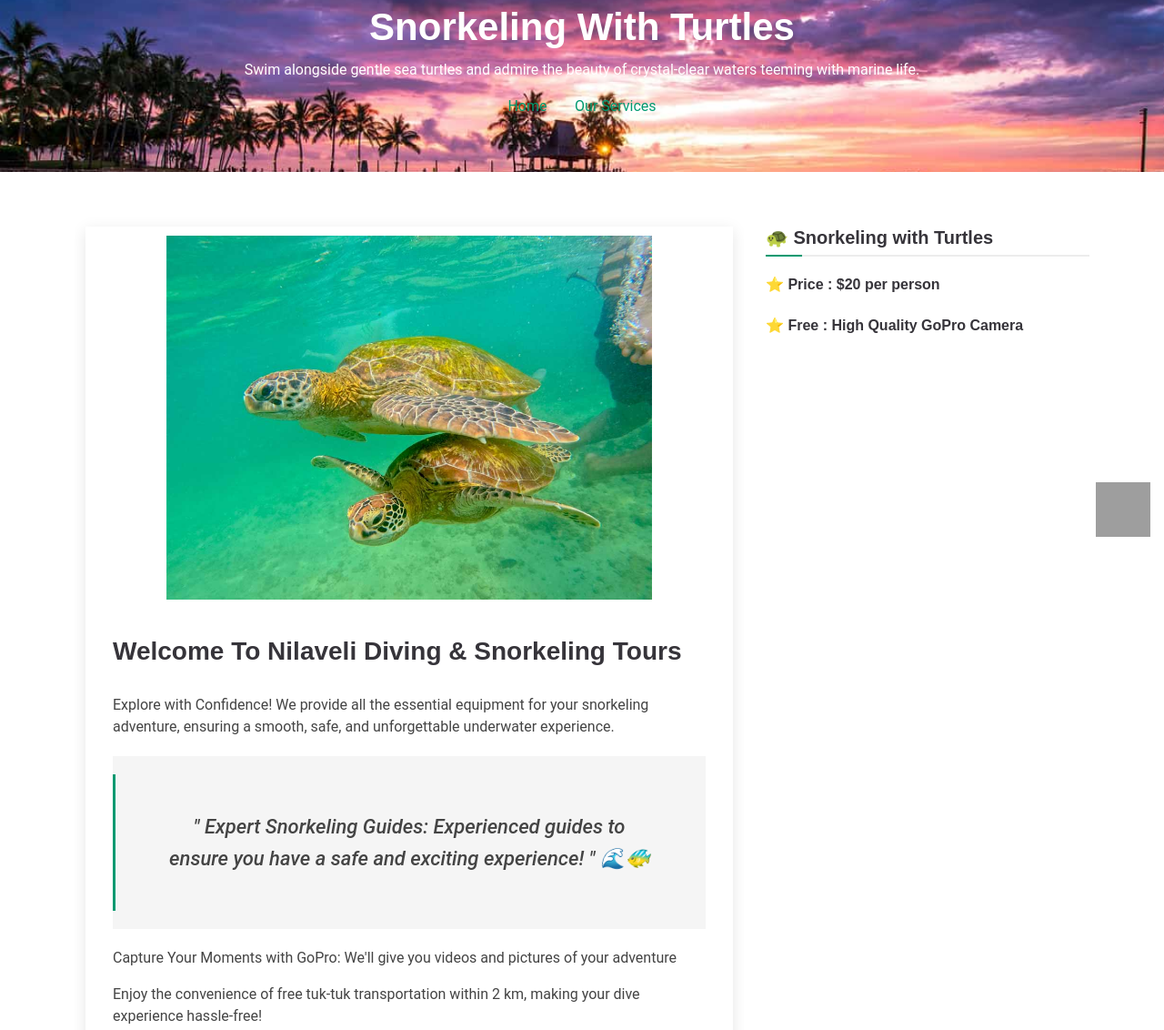
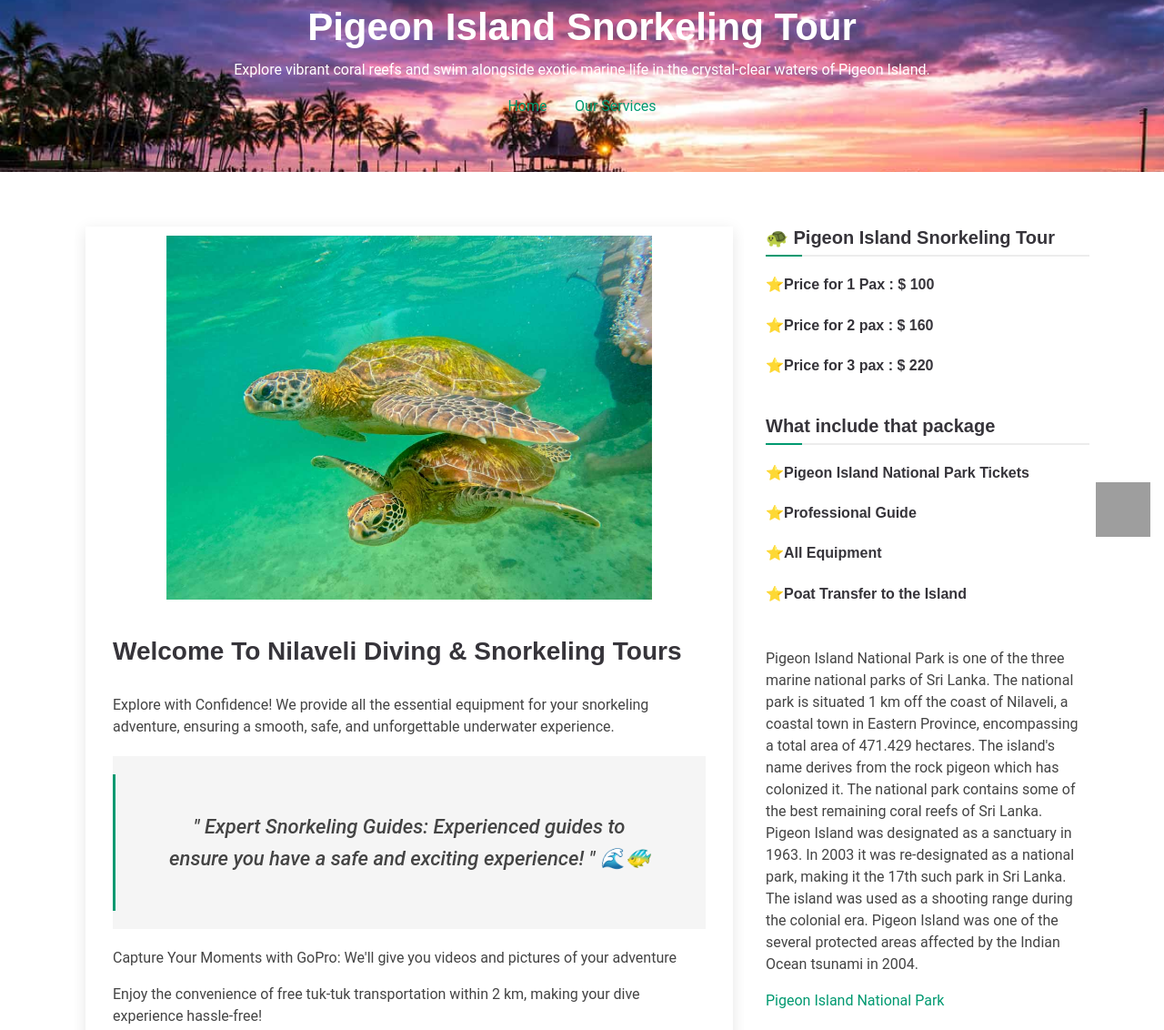
Before and after one commit to KAMADUSHKA/Nilaveli-Diving-and-Snorkeling-Tours, a plain HTML site: page info-turtleSnorkeling.html in a window 1280 px wide. Shown: the part 195-1327 px from the top of the page at 91% size. Drawn offline with nearby package versions, Linux system fonts and the light colour scheme; grey boxes are pictures that could not be loaded.

Commit message:
update pakege

```diff
--- a/info-turtleSnorkeling.html
+++ b/info-turtleSnorkeling.html
@@ -86,7 +86,8 @@
   <link rel="canonical" href="https://www.nilavelidivingandsnorkelingtours.com/">
 
   <!-- sitemap.xml -->
-    <link rel="sitemap" type="application/xml" title="Sitemap" href="https://www.nilavelidivingandsnorkelingtours.com/sitemap.xml">
+  <link rel="sitemap" type="application/xml" title="Sitemap"
+    href="https://www.nilavelidivingandsnorkelingtours.com/sitemap.xml">
 
   <!-- Preload -->
   <link rel="preload" href="https://unpkg.com/swiper/swiper-bundle.min.css" as="style">
@@ -101,7 +102,8 @@
   <!-- Dublin Core Meta Tags -->
   <meta name="DC.title" content="Nilaveli Diving & Snorkeling Tours">
   <meta name="DC.creator" content="Nilaveli Diving & Snorkeling Tours">
-    <meta name="DC.subject" content="Snorkeling With Turtle,Scuba Diving, Fishing & Dolphin Watching, PADI Courses, Kayak Tours, Sunset Boat Tours, Ocean Adventures, Snorkeling With Whales, whale watching Mirissa">
+  <meta name="DC.subject"
+    content="Snorkeling With Turtle,Scuba Diving, Fishing & Dolphin Watching, PADI Courses, Kayak Tours, Sunset Boat Tours, Ocean Adventures, Snorkeling With Whales, whale watching Mirissa">
   <meta name="DC.description"
     content="Explore the beauty of the ocean with Nilaveli Diving & Snorkeling Tours. We offer unforgettable Snorkeling, Diving, and Fishing experiences in Mirissa.">
   <meta name="DC.publisher" content="Nilaveli Diving & Snorkeling Tours">
@@ -141,7 +143,9 @@
   <!-- Fonts -->
   <link href="https://fonts.googleapis.com" rel="preconnect">
   <link href="https://fonts.gstatic.com" rel="preconnect" crossorigin>
-    <link href="https://fonts.googleapis.com/css2?family=Open+Sans:ital,wght@0,300;0,400;0,500;0,600;0,700;0,800;1,300;1,400;1,500;1,600;1,700;1,800&family=Marcellus:wght@400&display=swap" rel="stylesheet">
+  <link
+    href="https://fonts.googleapis.com/css2?family=Open+Sans:ital,wght@0,300;0,400;0,500;0,600;0,700;0,800;1,300;1,400;1,500;1,600;1,700;1,800&family=Marcellus:wght@400&display=swap"
+    rel="stylesheet">
 
   <!-- Vendor CSS Files -->
   <link href="assets/vendor/bootstrap/css/bootstrap.min.css" rel="stylesheet">
@@ -164,7 +168,8 @@
 <body class="blog-details-page">
 
   <header id="header" class="header d-flex align-items-center fixed-top">
-      <div class="header-container container-fluid container-xl position-relative d-flex align-items-center justify-content-end">
+    <div
+      class="header-container container-fluid container-xl position-relative d-flex align-items-center justify-content-end">
 
       <a href="index.html" class="logo d-flex align-items-center me-auto">
         <img src="assets/img/logo.png" alt="">
@@ -191,8 +196,9 @@
     <!-- Page Title -->
     <div class="page-title dark-background" data-aos="fade" style="background-image: url(assets/img/Footer\ 01.jpg);">
       <div class="container position-relative">
-          <h1>Snorkeling With Turtles</h1>
-          <p>Swim alongside gentle sea turtles and admire the beauty of crystal-clear waters teeming with marine life.</p>
+        <h1>Pigeon Island Snorkeling Tour</h1>
+        <p>Explore vibrant coral reefs and swim alongside exotic marine life in the crystal-clear waters of Pigeon
+          Island.</p>
         <nav class="breadcrumbs">
           <ol>
             <li><a href="index.html">Home</a></li>
@@ -219,15 +225,18 @@
                 <h2 class="title">Welcome To Nilaveli Diving & Snorkeling Tours</h2>
 
                 <div class="content">
-                    <p>Explore with Confidence! We provide all the essential equipment for your snorkeling adventure, ensuring a smooth, safe, and unforgettable underwater experience.</p>
+                  <p>Explore with Confidence! We provide all the essential equipment for your snorkeling adventure,
+                    ensuring a smooth, safe, and unforgettable underwater experience.</p>
 
                   <blockquote>
-                      <p>" Expert Snorkeling Guides: Experienced guides to ensure you have a safe and exciting experience! " 🌊🐠</p>
+                    <p>" Expert Snorkeling Guides: Experienced guides to ensure you have a safe and exciting experience!
+                      " 🌊🐠</p>
                   </blockquote>
 
                   <p>Capture Your Moments with GoPro: We'll give you videos and pictures of your adventure</p>
 
-                    <p>Enjoy the convenience of free tuk-tuk transportation within 2 km, making your dive experience hassle-free!</p>
+                  <p>Enjoy the convenience of free tuk-tuk transportation within 2 km, making your dive experience
+                    hassle-free!</p>
                 </div>
 
               </article>
@@ -239,12 +248,45 @@
         <div class="col-lg-4 sidebar">
           <div class="widgets-container">
             <div class="recent-posts-widget-2 widget-item">
-                <h3 class="widget-title">🐢 Snorkeling with Turtles</h3>
+              <h3 class="widget-title">🐢 Pigeon Island Snorkeling Tour</h3>
               <div class="post-item">
-                  <h4>⭐ Price : $20 per person</h4>
+                <h4>⭐Price for 1 Pax : $ 100</h4>
               </div>
               <div class="post-item">
-                  <h4>⭐ Free : High Quality GoPro Camera</h4>
+                <h4>⭐Price for 2 pax : $ 160</h4>
+              </div>
+              <div class="post-item">
+                <h4>⭐Price for 3 pax : $ 220</h4>
+              </div>
+            </div>
+            <div class="recent-posts-widget-2 widget-item">
+              <h3 class="widget-title">What include that package </h3>
+              <div class="post-item">
+                <h4>⭐Pigeon Island National Park Tickets</h4>
+              </div>
+              <div class="post-item">
+                <h4>⭐Professional Guide</h4>
+              </div>
+              <div class="post-item">
+                <h4>⭐All Equipment</h4>
+              </div>
+              <div class="post-item">
+                <h4>⭐Poat Transfer to the Island</h4>
+              </div>
+              <div class="post-item">
+                <h4></h4>
+              </div>
+              <div class="content">
+                <p>Pigeon Island National Park is one of the three marine national parks of Sri Lanka. The national
+                  park is situated 1 km off the coast of Nilaveli, a coastal town in Eastern Province, encompassing a
+                  total area of 471.429 hectares. The island's name derives from the rock pigeon which has colonized it.
+                  The national park contains some of the best remaining coral reefs of Sri Lanka. Pigeon Island was
+                  designated as a sanctuary in 1963. In 2003 it was re-designated as a national park, making it the 17th
+                  such park in Sri Lanka. The island was used as a shooting range during the colonial era. Pigeon
+                  Island was one of the several protected areas affected by the Indian Ocean tsunami in 2004.
+                </p>
+                <a href="https://en.wikipedia.org/wiki/Pigeon_Island_National_Park" target="_blank">Pigeon Island
+                  National Park</a>
               </div>
             </div>
           </div>
@@ -263,12 +305,16 @@
           <a href="#" class="logo d-flex align-items-center">
             <span class="sitename">Nilaveli Diving & Snorkeling Tours</span>
           </a>
-            <p class="mb-2" style="color: white;">At Nilaveli Diving & Snorkeling Tours, we bring you the ultimate ocean adventure in the pristine waters of Nilaveli, Sri Lanka.</p>
+          <p class="mb-2" style="color: white;">At Nilaveli Diving & Snorkeling Tours, we bring you the ultimate ocean
+            adventure in the pristine waters of Nilaveli, Sri Lanka.</p>
 
           <h4 class="mb-0 pb-2">Contact Us</h4>
-            <p class="m-0"><a href="https://maps.app.goo.gl/XFz2hyApxT9r99WS6" style="color: rgb(246, 255, 0);">Nilaveli,Thincomalee,Sri Lanka</a></p>
-            <p class="m-0"><a href="tel:+94760305657" style="color: rgb(246, 255, 0);"><span>+94 76 030 5657</span></a></p>
-            <p class="m-0"><a href="mailto:info@nilavelidivingandsnorkelingtours.com" style="color: rgb(246, 255, 0);"><span>info@nilavelidivingandsnorkelingtours.com</span></a></p>
+          <p class="m-0"><a href="https://maps.app.goo.gl/XFz2hyApxT9r99WS6"
+              style="color: rgb(246, 255, 0);">Nilaveli,Thincomalee,Sri Lanka</a></p>
+          <p class="m-0"><a href="tel:+94760305657" style="color: rgb(246, 255, 0);"><span>+94 76 030 5657</span></a>
+          </p>
+          <p class="m-0"><a href="mailto:info@nilavelidivingandsnorkelingtours.com"
+              style="color: rgb(246, 255, 0);"><span>info@nilavelidivingandsnorkelingtours.com</span></a></p>
 
           <div class="social-links d-flex mt-4">
             <a href="" class="tiktok"><i class="bi bi-tiktok"></i></a>
@@ -310,16 +356,20 @@
     </div>
 
     <div class="container copyright text-center mt-4">
-        <p>© <span>Copyright</span> <strong class="px-1 sitename">Nilaveli Diving & Snorkeling Tours</strong> <span>All Rights Reserved</span></p>
+      <p>© <span>Copyright</span> <strong class="px-1 sitename">Nilaveli Diving & Snorkeling Tours</strong> <span>All
+          Rights Reserved</span></p>
       <div class="credits">
-          Designed by <a href="https://web.facebook.com/profile.php?id=61570207032894&mibextid=ZbWKwL&_rdc=1&_rdr#">WebMind Innovations</a>
+        Designed by <a
+          href="https://web.facebook.com/profile.php?id=61570207032894&mibextid=ZbWKwL&_rdc=1&_rdr#">WebMind
+          Innovations</a>
       </div>
     </div>
 
   </footer>
 
   <!-- Scroll Top -->
-    <a href="#" id="scroll-top" class="scroll-top d-flex align-items-center justify-content-center"><i class="bi bi-arrow-up-short"></i></a>
+  <a href="#" id="scroll-top" class="scroll-top d-flex align-items-center justify-content-center"><i
+      class="bi bi-arrow-up-short"></i></a>
 
   <!-- WhatsApp -->
   <div id="whatsapp-btn" class="whatsapp-button">
```
Also changed, not shown: index.html (+15 -13 lines). Lines whose indentation alone changed are shown as unchanged.
